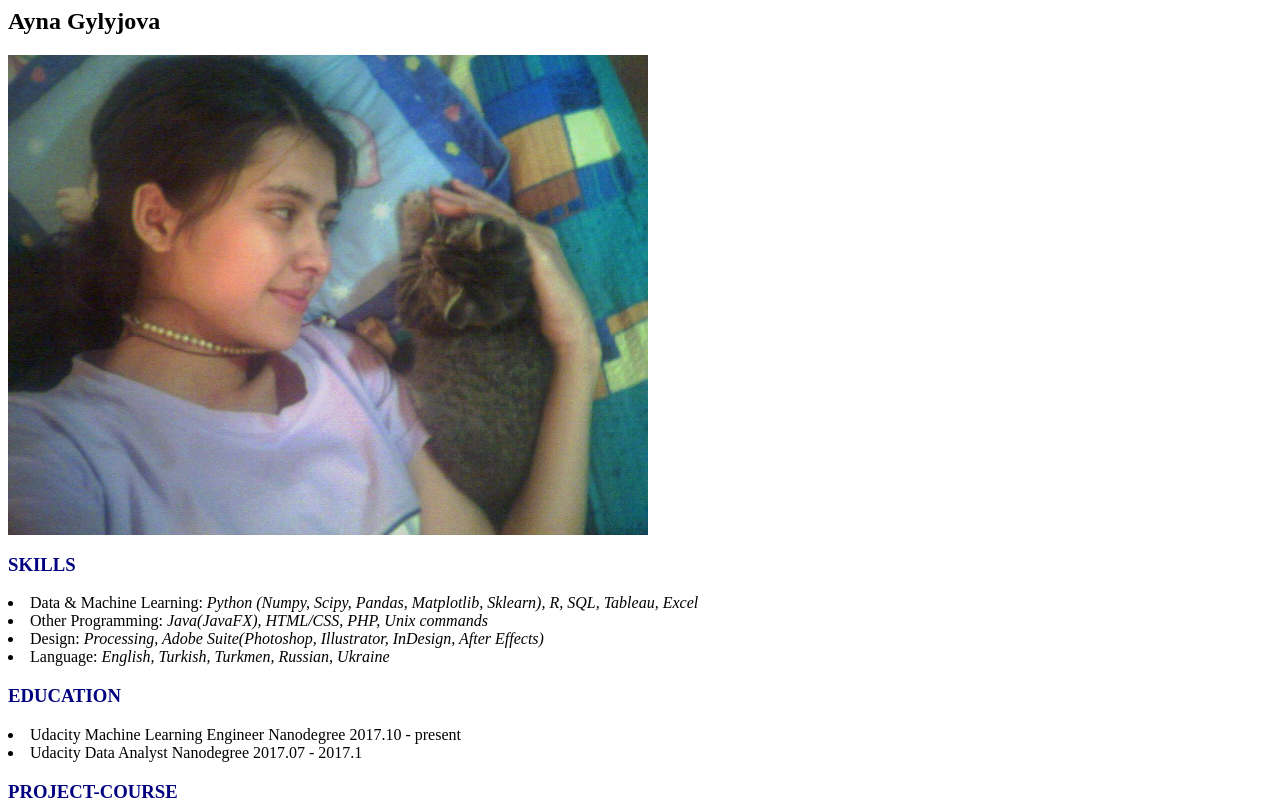
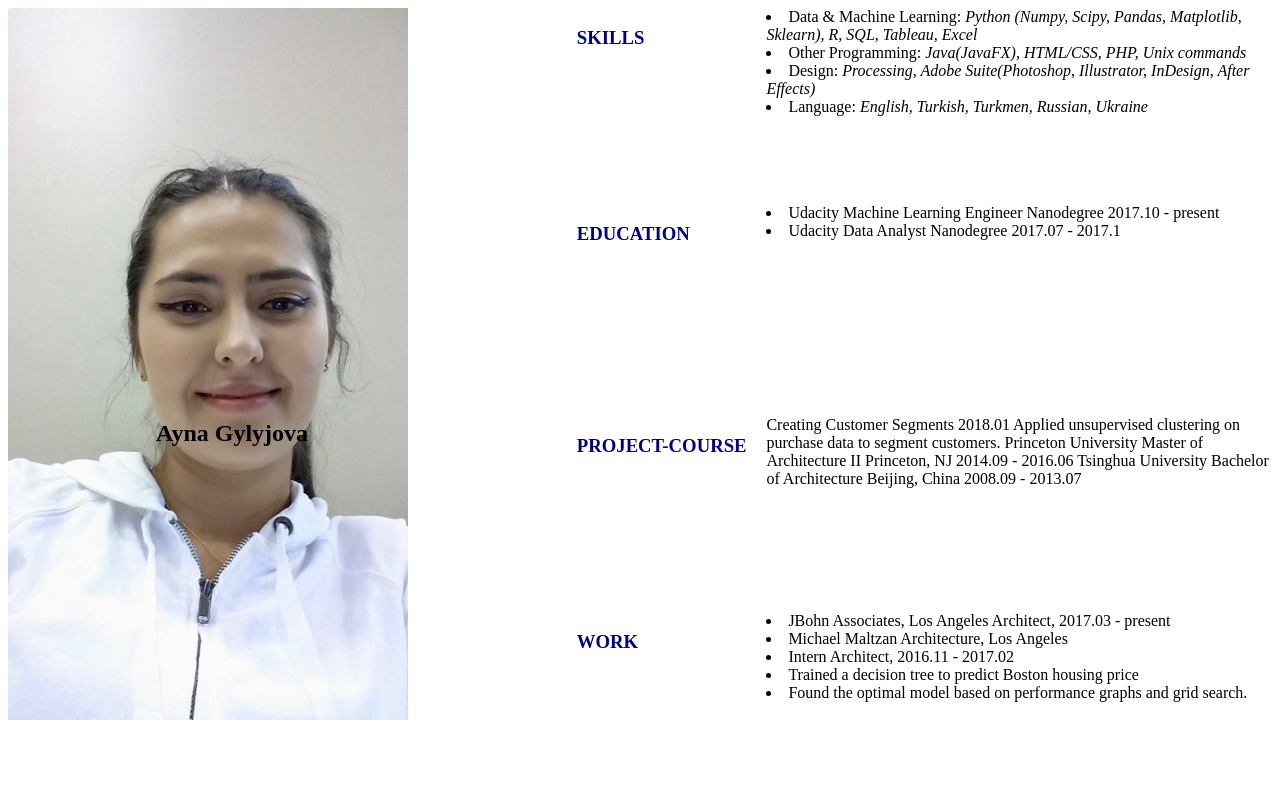
Before and after one commit to aynajan/aynajan.com, a plain HTML site: page index.html in a window 1280 px wide. Shown: the top 811 px of the page. Drawn offline with Linux system fonts and the light colour scheme.

Commit message:
update css and html  img

```diff
--- a/index.html
+++ b/index.html
@@ -7,13 +7,14 @@
 </head>
         <body>
         <div class="left">
-<h2>Ayna Gylyjova</h2>
-<img src="assets/aysha.JPG">
+        <h2>Ayna Gylyjova</h2>
+
         </div>
 
 
 
 <div class="right">
+    <div class="section">
 <h3> SKILLS </h3>
 <li>Data & Machine Learning: <span class="resume-italic"> Python (Numpy, Scipy, Pandas, Matplotlib, Sklearn), R, SQL, Tableau, Excel </span> </li>
 <li> Other Programming:<span class="resume-italic">
@@ -21,22 +22,23 @@
 <li>Design: <span class="resume-italic">Processing, Adobe Suite(Photoshop, Illustrator, InDesign, After Effects) </span> </li>
 <li>Language: <span class="resume-italic">English, Turkish, Turkmen, Russian, Ukraine</span> </li>
 
-
-
+    </div>
+<div class="section">
     <h3>EDUCATION</h3>
 
     <li>Udacity Machine Learning Engineer Nanodegree  2017.10 - present</li>
     <li>Udacity Data Analyst Nanodegree 2017.07 - 2017.1</li>
 
-
+</div>
+   <div class="section">
      <h3>PROJECT-COURSE</h3>
-    <style> </style>
 
     <p>Creating Customer Segments 2018.01 Applied unsupervised clustering on purchase data to segment customers.
 Princeton University Master of Architecture II Princeton, NJ 2014.09 - 2016.06
 Tsinghua University Bachelor of Architecture Beijing, China  2008.09 - 2013.07<p/>
+</div>
 
-
+    <div class="section">
     <h3>WORK</h3>
     <un>
         <li>JBohn Associates, Los Angeles Architect, 2017.03 - present</li>
@@ -46,6 +48,7 @@ Tsinghua University Bachelor of Architecture Beijing, China  2008.09 - 2013.07<p
         <li>Found the optimal model based on performance graphs and grid search.</li>
 
     </un>
+        </div>
 
         </div>
 
--- a/styles.css
+++ b/styles.css
@@ -1,12 +1,25 @@
 a {
-backgroud-color; pink;
-color pink
+backgroud-color: black;
+color: pink;
 font-family: Arial, Helvetica, sans-serif;
 }
 
 h3 {
 font-style: bold;
 color: navy;
+float: left;
+width: 15%;
+height: 115px;
+}
+
+h2  {
+position: relative;
+top: 50%;
+left: 26%;
+}
+
+.section {
+height: 25%;
 }
 
 .resume-italic {
@@ -16,7 +29,17 @@ font-style: italic;
 .resume-bold {
 font-style: bold;
 }
-.column {
-    float-left:
 
+.left{
+float: left;
+height: 100%;
+width: 45%;
+background-image: url("assets/myssyk.JPG");
+ background-size: 400px;
+ background-repeat: no-repeat;
 }
+
+.img-container {
+    float: left;
+    height: 300px;
+}
```
